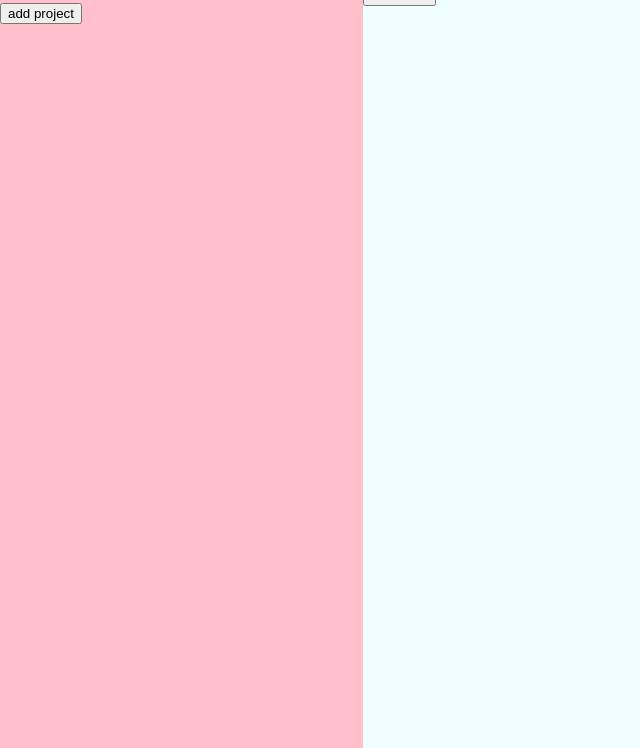
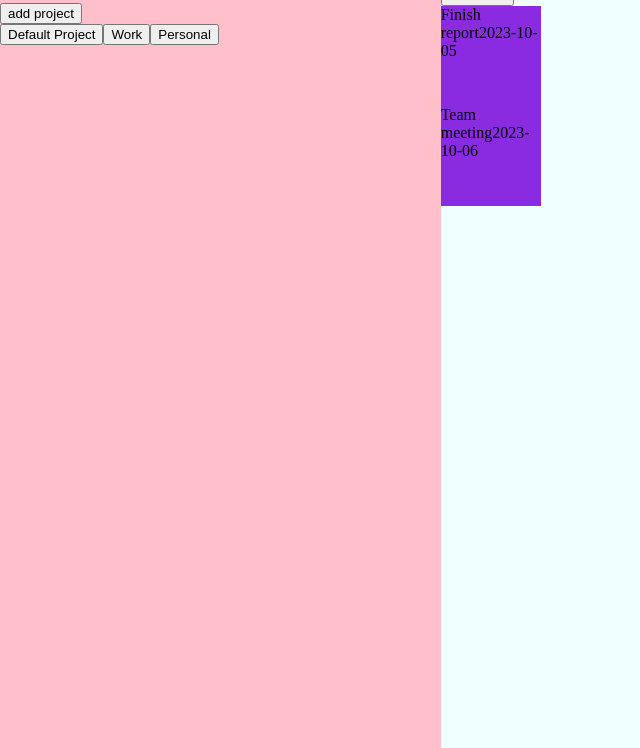
Before and after one commit to hhoot25/to-do-list, a website built with webpack: page src/index.html in a window 1280 px wide. Shown: the part 52-800 px from the top of the page, without its empty margins (0-640 px from the left). Built offline with nearby package versions, Linux system fonts and the light colour scheme.

Commit message:
added containers for project and todos

```diff
--- a/src/index.html
+++ b/src/index.html
@@ -13,10 +13,13 @@
             Default
         </div>
         <button>add project</button>
+        <div id="ProjectContainer"></div>
     </div>
     <div id="content">
         <h1>Tasks</h1>
         <button>add tasks</button>
+
+        <div id="TodoContainer"></div>
     </div>
 
 </body>
--- a/src/js/dom.js
+++ b/src/js/dom.js
@@ -1,4 +1,8 @@
 import {Todo, Project} from './classes.js'
+
+const TodoContainer = document.querySelector('#TodoContainer');
+const ProjectContainer = document.querySelector('#ProjectContainer');
+const bar = document.querySelector('#bar');
 
 
 
@@ -17,14 +21,41 @@ personalProject.addTodo(new Todo("Workout", "Go to the gym for 1 hour", "2023-10
 // Export placeholder projects
 export const placeholderProjects = [defaultProject, workProject, personalProject];
 
-export function displayProject(project){
+
+export function displayProjects(){
+    placeholderProjects.forEach((project) => {
+        const ProjBtn = document.createElement('button');
+        ProjBtn.classList.add('project');
+
+        ProjBtn.innerHTML = `${project.name}`;
+
+        ProjectContainer.appendChild(ProjBtn);
+    });
+
+}
+
+
+export function displayProjectTodos(project){
+
+
     project.todos.forEach((todo) => {
-        console.log(`the title is ${todo.title}`);
+        displayTodo(todo);
 
     });
 
 }
 
-export function displayTodos(){
+export function displayTodo(todo){
+    const block = document.createElement('div');
+    block.classList.add('todo');
+
+    const title = document.createTextNode(`${todo.title}`);
+
+    const dueDate = document.createTextNode(`${todo.dueDate}`);
+
+    block.appendChild(title);
+    block.appendChild(dueDate);
+
+    TodoContainer.appendChild(block);
 
 }
--- a/src/js/index.js
+++ b/src/js/index.js
@@ -1,5 +1,8 @@
 import "../styles.css";
 import {Card,Projects} from "./classes.js"
-import {displayProject, placeholderProjects} from "./dom.js"
+import {displayProjectTodos, displayProjects, placeholderProjects} from "./dom.js"
 
-displayProject(placeholderProjects[1]);
+
+displayProjects();
+
+displayProjectTodos(placeholderProjects[1]);
--- a/src/styles.css
+++ b/src/styles.css
@@ -20,3 +20,9 @@ body{
     flex-grow:.3;
     background-color:pink;
 }
+
+.todo{
+    height:100px;
+    width:100px;
+    background-color:blueviolet;
+}
```
